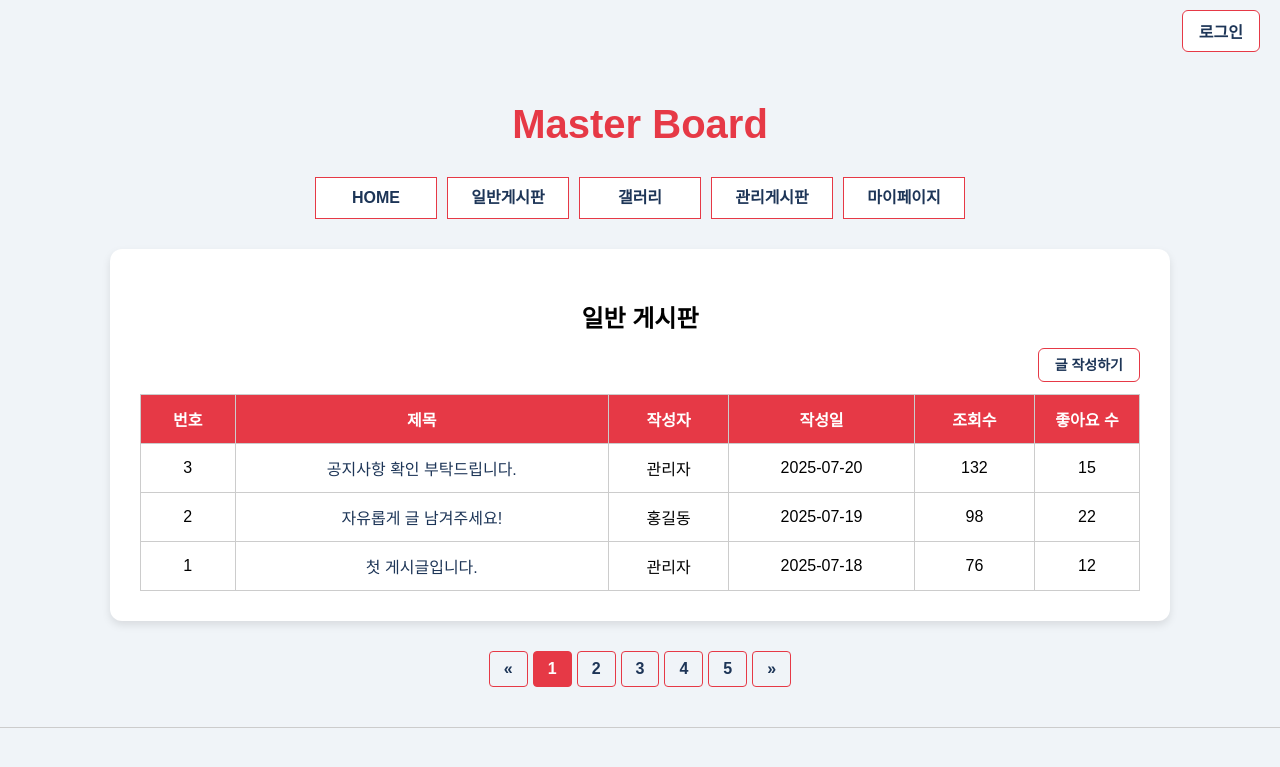
After one commit to hyenaempress/Centerweb, a Django app: template mysite/templates/board_list.html in a window 1280 px wide. The commit adds this page. Shown: the top 767 px of the page. Run offline with Django 5.2, Linux system fonts and the light colour scheme; the template is opened without the code that fills it, so the values that code supplies are empty.

Commit message:
- ✅ board_list.html: 게시판 목록 페이지   - ✅ board_detail.html: 게시글 상세보기 페이지   - ✅ board_write.html: 글 작성 페이지   - ✅ 홈에서 링크 연결: 메뉴와 더보기 버튼에서 게시판으로 이동 가능
  페이지 연결 구조:
  - home.html → board_list.html (메뉴 및 더보기 버튼)
  - board_list.html → board_detail.html (제목 클릭)
  - board_list.html → board_write.html (글 작성하기 버튼)
  - board_detail.html → board_list.html (목록 버튼)

```diff
--- /dev/null
+++ b/mysite/templates/board_list.html
@@ -0,0 +1,274 @@
+<!DOCTYPE html>
+<html lang="ko">
+<head>
+    <meta charset="UTF-8">
+    <meta name="viewport" content="width=device-width, initial-scale=1.0">
+    <title>일반 게시판</title>
+    <style>
+        body {
+            font-family: "맑은 고딕", sans-serif;
+            background-color: #f0f4f8;
+            margin: 0;
+            padding: 0;
+            text-align: center;
+        }
+
+        h1.title {
+            color: #e63946;
+            margin-top: 40px;
+            margin-bottom: 20px;
+            font-size: 2.5rem;
+        }
+
+        /* 로그인 버튼 wrapper */
+        .login-wrapper {
+            display: flex;
+            justify-content: flex-end;
+            padding: 10px 20px;
+        }
+
+        .login-btn {
+            background-color: white;
+            color: #1d3557;
+            border: 1px solid #e63946;
+            padding: 8px 16px;
+            border-radius: 6px;
+            font-weight: 600;
+            cursor: pointer;
+            text-decoration: none;
+            transition: 0.3s ease;
+        }
+
+        .login-btn:hover {
+            background-color: #e63946;
+            color: white;
+        }
+
+        nav {
+            display: flex;
+            justify-content: center;
+            margin: 30px 0;
+        }
+
+        ul#topmenu {
+            padding: 0;
+            margin: 0;
+            display: flex;
+            gap: 10px;
+        }
+
+        ul#topmenu li {
+            list-style: none;
+            background-color: #ffffff;
+            color: #1d3557;
+            border: 1px solid #e63946;
+            width: 120px;
+            height: 40px;
+            line-height: 40px;
+            font-weight: 600;
+            cursor: pointer;
+            transition: all 0.3s ease;
+        }
+
+        ul#topmenu li a {
+            display: block;
+            width: 100%;
+            height: 100%;
+            text-decoration: none;
+            color: inherit;
+        }
+
+        ul#topmenu li:hover {
+            background-color: #e63946;
+            color: white;
+            transform: translateY(-2px);
+        }
+
+        .content {
+            background-color: #ffffff;
+            width: 90%;
+            max-width: 1000px;
+            margin: 0 auto;
+            padding: 30px;
+            border-radius: 12px;
+            box-shadow: 0 4px 8px rgba(0,0,0,0.1);
+            word-wrap: break-word;
+            overflow-wrap: break-word;
+        }
+
+        .write-button {
+            background-color: white;
+            color: #1d3557;
+            border: 1px solid #e63946;
+            padding: 8px 16px;
+            border-radius: 6px;
+            font-weight: 600;
+            cursor: pointer;
+            text-decoration: none;
+            transition: 0.3s ease;
+            font-size: 14px;
+        }
+
+        .write-button:hover {
+            background-color: #e63946;
+            color: white;
+        }
+
+        .more-btn-wrapper {
+            text-align: right;
+            margin-bottom: 10px;
+        }
+
+        table {
+            width: 100%;
+            border-collapse: collapse;
+            margin-top: 20px;
+        }
+
+        table th, table td {
+            padding: 12px;
+            border: 1px solid #ccc;
+        }
+
+        table th {
+            background-color: #e63946;
+            color: white;
+        }
+
+        table tr:hover {
+            background-color: #f9f9f9;
+        }
+
+        table th.like-col, table td.like-col {
+            width: 80px;
+            text-align: center;
+        }
+
+        table td a {
+            color: #1d3557;
+            text-decoration: none;
+        }
+
+        table td a:hover {
+            color: #e63946;
+        }
+
+        .pagination {
+            display: flex;
+            justify-content: center;
+            margin-top: 30px;
+            gap: 5px;
+        }
+
+        .pagination a {
+            color: #1d3557;
+            padding: 8px 14px;
+            text-decoration: none;
+            border: 1px solid #e63946;
+            border-radius: 4px;
+            font-weight: 600;
+            transition: background-color 0.3s ease;
+        }
+
+        .pagination a:hover {
+            background-color: #e63946;
+            color: white;
+        }
+
+        .pagination a.active {
+            background-color: #e63946;
+            color: white;
+        }
+
+        hr {
+            border: none;
+            height: 1px;
+            background-color: #ccc;
+            margin: 40px 0;
+        }
+    </style>
+</head>
+<body>
+    <!-- 로그인 버튼 -->
+    <div class="login-wrapper">
+        {% if user.is_authenticated %}
+            <a href="{% url 'accounts:profile' %}" class="login-btn">마이페이지</a>
+            <a href="{% url 'accounts:logout' %}" class="login-btn" style="margin-left: 10px;">로그아웃</a>
+        {% else %}
+            <a href="{% url 'accounts:login' %}" class="login-btn">로그인</a>
+        {% endif %}
+    </div>
+
+    <div>
+        <h1 class="title">Master Board</h1>
+        <nav>
+            <ul id="topmenu">
+                <li><a href="{% url 'home' %}">HOME</a></li>
+                <li><a href="board_list.html">일반게시판</a></li>
+                <li><a href="gallery.html">갤러리</a></li>
+                <li><a href="admin.html">관리게시판</a></li>
+                <li><a href="{% url 'accounts:profile' %}">마이페이지</a></li>
+            </ul>
+        </nav>
+    </div>
+
+    <div class="content">
+        <h2>일반 게시판</h2>
+
+        <div class="more-btn-wrapper">
+            <a href="board_write.html" class="write-button">글 작성하기</a>
+        </div>
+
+        <table>
+            <thead>
+                <tr>
+                    <th>번호</th>
+                    <th>제목</th>
+                    <th>작성자</th>
+                    <th>작성일</th>
+                    <th>조회수</th>
+                    <th class="like-col">좋아요 수</th>
+                </tr>
+            </thead>
+            <tbody>
+                <tr>
+                    <td>3</td>
+                    <td><a href="board_detail.html">공지사항 확인 부탁드립니다.</a></td>
+                    <td>관리자</td>
+                    <td>2025-07-20</td>
+                    <td>132</td>
+                    <td class="like-col">15</td>
+                </tr>
+                <tr>
+                    <td>2</td>
+                    <td><a href="board_detail.html">자유롭게 글 남겨주세요!</a></td>
+                    <td>홍길동</td>
+                    <td>2025-07-19</td>
+                    <td>98</td>
+                    <td class="like-col">22</td>
+                </tr>
+                <tr>
+                    <td>1</td>
+                    <td><a href="board_detail.html">첫 게시글입니다.</a></td>
+                    <td>관리자</td>
+                    <td>2025-07-18</td>
+                    <td>76</td>
+                    <td class="like-col">12</td>
+                </tr>
+            </tbody>
+        </table>
+    </div>
+
+    <div class="pagination">
+        <a href="#">&laquo;</a>
+        <a href="#" class="active">1</a>
+        <a href="#">2</a>
+        <a href="#">3</a>
+        <a href="#">4</a>
+        <a href="#">5</a>
+        <a href="#">&raquo;</a>
+    </div>
+
+    <hr>
+</body>
+</html>
--- a/mysite/templates/home.html
+++ b/mysite/templates/home.html
@@ -210,7 +210,7 @@
         <nav>
             <ul id="topmenu">
                 <li><a href="{% url 'home' %}">HOME</a></li>
-                <li><a href="#board">일반게시판</a></li>
+                <li><a href="board_list.html">일반게시판</a></li>
                 <li><a href="#gallery">갤러리</a></li>
                 <li><a href="#admin">관리게시판</a></li>
                 <li><a href="{% url 'accounts:profile' %}">마이페이지</a></li>
@@ -260,7 +260,7 @@
       </tr>
     </table>
     <div class="more-btn-wrapper">
-      <a href="#board" class="more-btn">+ 더보기</a>
+      <a href="board_list.html" class="more-btn">+ 더보기</a>
     </div>
   </div>
 
```
Also changed, not shown: mysite/templates/board_detail.html (added, +198 -0 lines), mysite/templates/board_write.html (added, +202 -0 lines).
